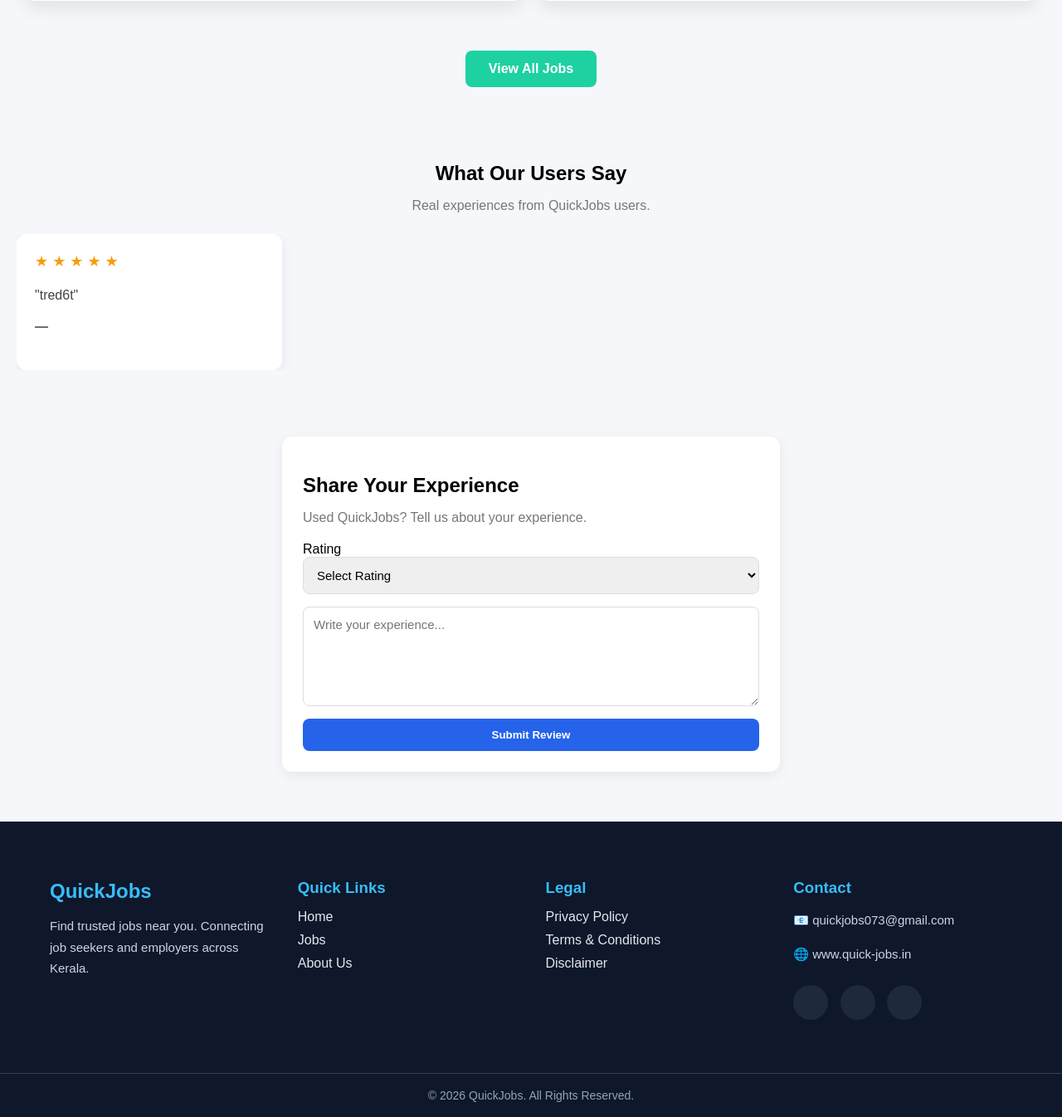
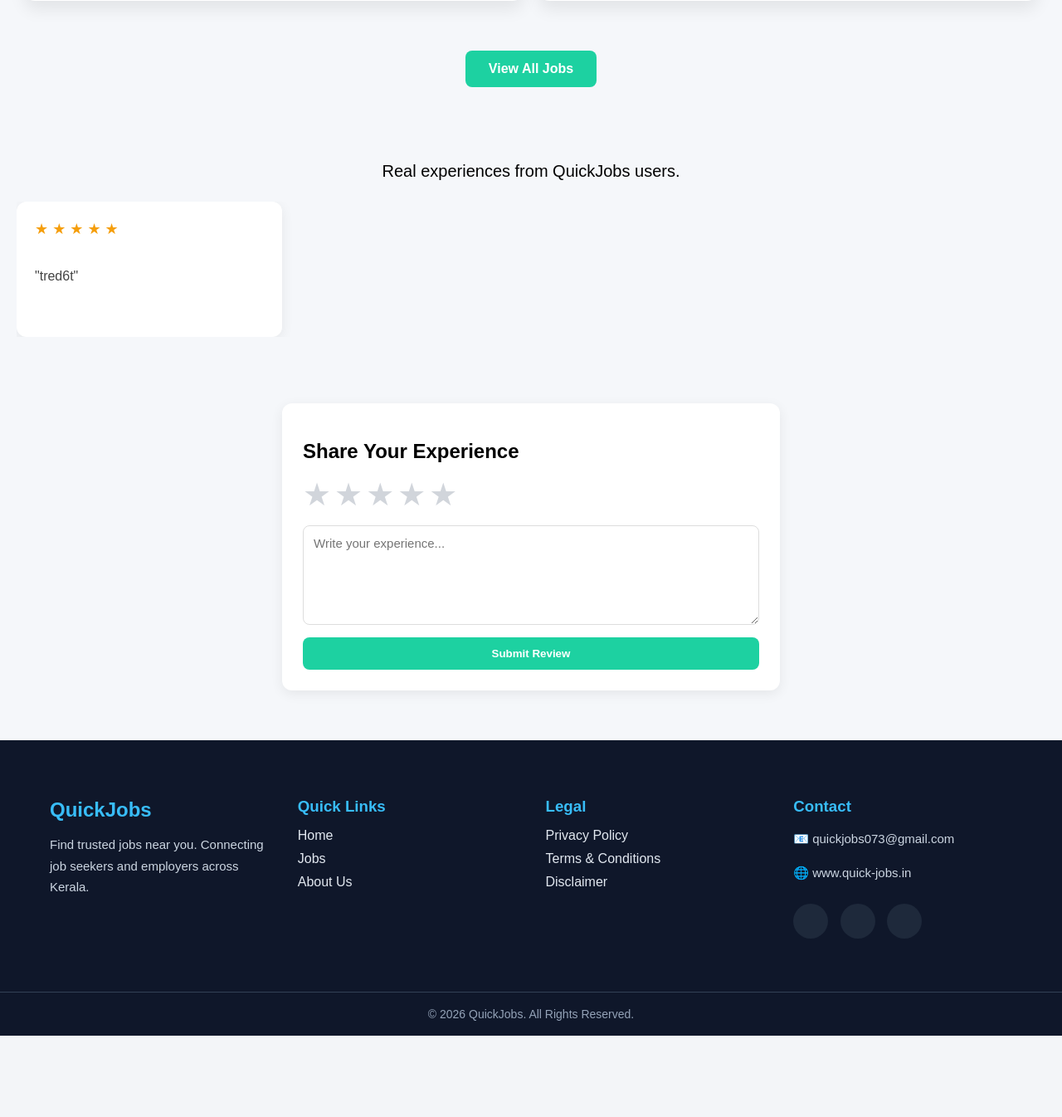
Before and after one commit to cyberbrodo/Quick_Jobs, a Django app: page / in a window 1280 px wide. Shown: the part 1145-2491 px from the top of the page at 83% size. After the commit the page ends 2393 px from the top, so only its background shows below. Run offline with Django 5.2, Linux system fonts and the light colour scheme; a user stored in the database is signed in; data comes from the database, SQL or seed files in the repository; both versions use the stored data as it was after the commit.

Commit message:
Add reviews and all jobs page

```diff
--- a/mypro/settings.py
+++ b/mypro/settings.py
@@ -26,7 +26,7 @@
 SECRET_KEY = 'django-insecure-=%i+nitrzph%&4v=*a5cx0o%#n-+jrich7ducf)tqz29m%hp2('
 
 # SECURITY WARNING: don't run with debug turned on in production!
-DEBUG = False
+DEBUG = True
 
 ALLOWED_HOSTS = [
     "quick-jobs.onrender.com",
--- a/static/css/home.css
+++ b/static/css/home.css
@@ -695,7 +695,7 @@
     padding: 12px;
     border: none;
     border-radius: 8px;
-    background: #2563eb;
+    background: #1dd1a1;
     color: white;
     font-weight: 600;
     cursor: pointer;
@@ -753,12 +753,10 @@
     margin-bottom: 25px;
 }
 
-.reviews-header h2 {
-    margin-bottom: 8px;
-}
+
 
 .reviews-header p {
-    color: #777;
+    font-size: 20px;
 }
 
 .reviews-slider {
@@ -789,14 +787,11 @@
 }
 
 .review-card p {
-    line-height: 1.7;
+    line-height: 3.7;
     color: #444;
 }
 
-.review-card h4 {
-    margin-top: 15px;
-    color: #555;
-}
+
 
 @keyframes reviewSlide {
 
@@ -829,3 +824,46 @@
     }
 
 }
+
+/*view all jobs*/
+
+.all-jobs-header {
+    text-align: center;
+    margin-bottom: 30px;
+}
+
+.all-jobs-header p {
+    color: #777;
+}
+
+
+
+/*start rating*/
+.star-rating {
+    display: flex;
+    flex-direction: row-reverse;
+    justify-content: flex-end;
+    gap: 4px;
+    margin-top: 8px;
+}
+
+.star-rating input {
+    display: none;
+}
+
+.star-rating label {
+    font-size: 38px;
+    color: #d1d5db;
+    cursor: pointer;
+    transition: 0.2s;
+}
+
+.star-rating label:hover,
+.star-rating label:hover ~ label,
+.star-rating input:checked ~ label {
+    color: #fbbf24;
+}
+
+.star-rating label:hover {
+    transform: scale(1.1);
+}
--- a/templates/home.html
+++ b/templates/home.html
@@ -57,11 +57,9 @@
     </form>
 
 
+</header>
 
 
-
-
-</header>
 
 <!--slidert-->
 
@@ -224,8 +222,6 @@
 
     <div class="reviews-header">
 
-        <h2>What Our Users Say</h2>
-
         <p>
             Real experiences from QuickJobs users.
         </p>
@@ -258,7 +254,7 @@
                 </p>
 
                 <h4>
-                    — {{ review.user.profile.full_name|default:review.user.first_name }}
+                     {{ review.user.profile.full_name|default:review.user.first_name }}
                 </h4>
 
             </div>
@@ -280,26 +276,35 @@
 
     <h2>Share Your Experience</h2>
 
-    <p>Used QuickJobs? Tell us about your experience.</p>
-
     <form method="POST" action="{% url 'add_review' %}">
 
         {% csrf_token %}
 
+
         <div class="rating-select">
 
-            <label>Rating</label>
 
-            <select name="rating" required>
-                <option value="">Select Rating</option>
-                <option value="5">★★★★★ - Excellent</option>
-                <option value="4">★★★★ - Good</option>
-                <option value="3">★★★ - Average</option>
-                <option value="2">★★ - Poor</option>
-                <option value="1">★ - Very Poor</option>
-            </select>
 
-        </div>
+    <div class="star-rating">
+
+        <input type="radio" name="rating" id="star5" value="5" required>
+        <label for="star5">★</label>
+
+        <input type="radio" name="rating" id="star4" value="4">
+        <label for="star4">★</label>
+
+        <input type="radio" name="rating" id="star3" value="3">
+        <label for="star3">★</label>
+
+        <input type="radio" name="rating" id="star2" value="2">
+        <label for="star2">★</label>
+
+        <input type="radio" name="rating" id="star1" value="1">
+        <label for="star1">★</label>
+
+    </div>
+
+</div>
 
         <textarea
             name="review"
```
Also changed, not shown: templates/all_jobs.html (added, +152 -0 lines), db.sqlite3, myapp/views.py (line endings or trailing spaces).
